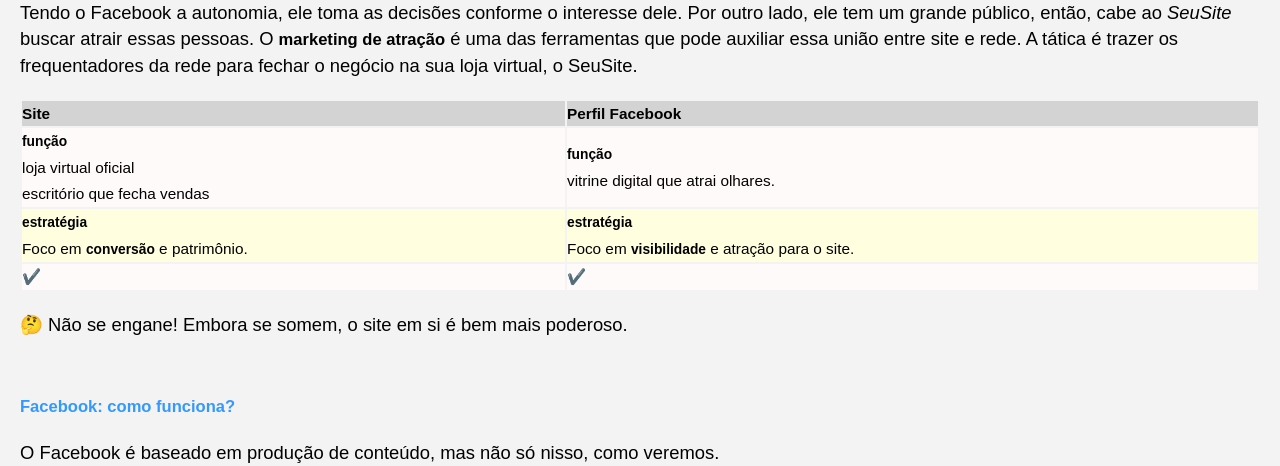
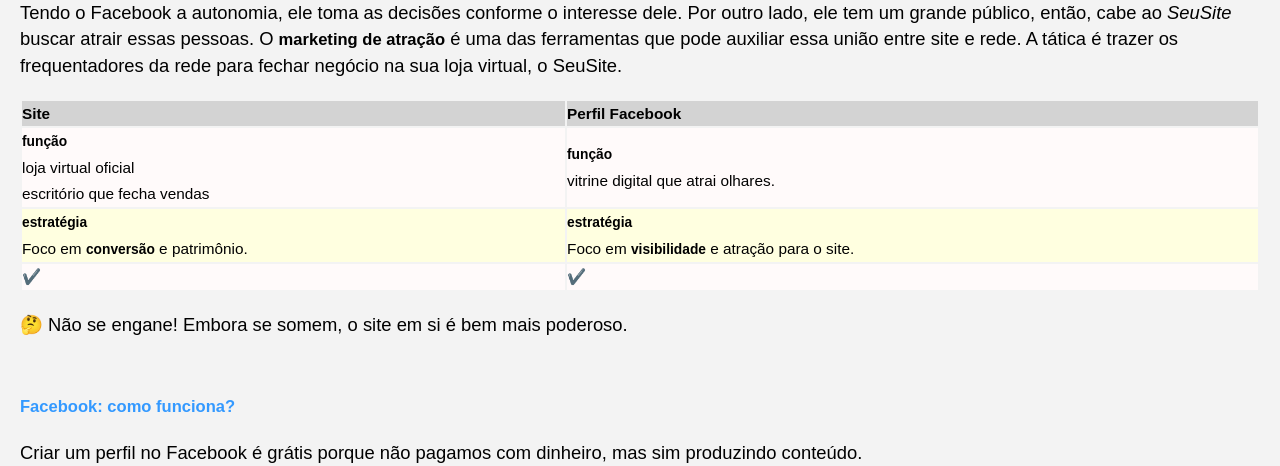
Before and after one commit to Joesynth/joesynth.github.io, a Jekyll site: the page built from _posts/2021-01-03-site-vs-rede-social.md, in a window 1280 px wide and 1400 px high, scrolled down 5753 px, cut to the strip 232-698 px from the top of the window. Built offline with Jekyll 4.4.1, drawn with Linux system fonts in a browser that asks for light colours; some of the changed text lies outside the part shown.

Commit message:
Update 2021-01-03-site-vs-rede-social.md

```diff
--- a/_posts/2021-01-03-site-vs-rede-social.md
+++ b/_posts/2021-01-03-site-vs-rede-social.md
@@ -14,7 +14,6 @@
 6. Credibilidade
 7. Profissional ou amador?
 8. 🎉️ Bônus!
-
 
 
 
@@ -116,7 +115,7 @@
 
 ## Métricas: a qualidade das medições
 
-<img src="https://encrypted-tbn0.gstatic.com/images?q=tbn:ANd9GcTvuZS_WmXsuwXxNa-XBOcz26IZ9HwagCEfBA&s" width="120" />Aqui fica claro, como quem tem a autonomia toma as decisões conforme o próprio interesse.
+<img src="https://encrypted-tbn0.gstatic.com/images?q=tbn:ANd9GcTvuZS_WmXsuwXxNa-XBOcz26IZ9HwagCEfBA&s" width="120" />Aqui fica claro como quem tem a autonomia toma as decisões conforme o próprio interesse.
 
 No Facebook, um vídeo de 1 min, quando visto por 2 s, é mostrado ao usuário como visto. Ao "engordar" o número de visualizações a plataforma "massageia o ego" do dono do perfil, que feliz tende a fazer mais vídeos. O desejo da Meta é exatamente esse: manter pessoas "presas" o dia todo na rede produzindo conteúdo, grátis.
 
@@ -199,7 +198,7 @@
 
 <img src="https://haecceities.files.wordpress.com/2012/03/tre.jpg" width="120" />É típico site e rede social trabalharem juntos. Quando somados dão um resultado melhor do que o esperado.
 
-Tendo o Facebook a autonomia, ele toma as decisões conforme o interesse dele. Por outro lado, ele tem um grande público, então, cabe ao *SeuSite* buscar atrair essas pessoas. O **marketing de atração** é uma das ferramentas que pode auxiliar essa união entre site e rede. A tática é trazer os frequentadores da rede para fechar o negócio na sua loja virtual, o SeuSite.
+Tendo o Facebook a autonomia, ele toma as decisões conforme o interesse dele. Por outro lado, ele tem um grande público, então, cabe ao *SeuSite* buscar atrair essas pessoas. O **marketing de atração** é uma das ferramentas que pode auxiliar essa união entre site e rede. A tática é trazer os frequentadores da rede para fechar negócio na sua loja virtual, o SeuSite.
 
 | Site | Perfil Facebook |
 | :--- | :--- |
@@ -213,13 +212,14 @@
 
 ###### Facebook: como funciona?
 
-O Facebook é baseado em produção de conteúdo, mas não só nisso, como veremos.
+Criar um perfil no Facebook é grátis porque não pagamos com dinheiro, mas sim produzindo conteúdo.
 
-<img src="https://http2.mlstatic.com/D_NQ_NP_606638-MLB106184882346_022026-O.webp" width="120" />**Exemplo do pedreiro**: Criar um perfil no Facebook é grátis porque não pagamos com dinheiro, mas sim produzindo conteúdo.
+<img src="https://http2.mlstatic.com/D_NQ_NP_606638-MLB106184882346_022026-O.webp" width="120" />**Exemplo do pedreiro**:
+
 ✔ **Trabalho gratuito**: um pedreiro (o usuário) gasta horas criando aulas sobre como fazer massa.
 ✔ **Conteúdo**: São os textos, imagens e vídeos produzidos de graça (pelo pedreiro).
 ✔ **Atração**: o conteúdo (feito de graça pelo pedreiro) chama a atenção das pessoas que "curtem" assuntos como obra, manutenção.
-✔ Através da vigilância o Facebook sabe quem se interessa pelo assunto **obra**, daí a plataforma vende anúncios de empresas para esse específico. Amigos (ou até clientes) do pedreiro podem receber propagandas de um concorrente do próprio pedreiro.
+✔ Através da vigilância o Facebook conhece o público que se interessa pelo assunto **obra**, daí a plataforma vende anúncios de empresas para esse grupo específico. Amigos (ou até clientes) do pedreiro podem receber propagandas de um concorrente do próprio pedreiro.
 
 
 |servidor|cliente|
@@ -245,7 +245,11 @@
 |**manutenção / profissional**<br />Analista de SEO|**manutenção / profissional**<br />Analista de SEO, Criador de Conteúdo,Social Media |
 
 
-Tanto *SeuSite* quanto o seu perfil no Facebook são canais importantes, onde um não substitui o outro por ambos lidarem com vendas e *marketing*. Entretanto, não se engane, o site é vital. Ele, de fato, é bem mais poderoso por ser sua "casa própria" na internet. Propriedade: um pilar central. Você tem as chaves, que na prática é o *login* de Administrador _e não um de usuário (como ocorre no Facebook). A autonomia lhe dá o poder de tomar decisões, em absoluto. Isso inclui publicar conteúdos que ficarão para sempre na web, vigiar e ter acesso a dados reais _diferente do Facebook que ilude os usuários, como vimos. Informações precisas, como por exemplo, se os clientes do *Seusite* lhe acham mais pelo Google, pelo Telegram ou por e-mail, irão impactar diretamente num planejamento melhor da *SuaMarca*.
+Tanto *SeuSite* quanto o seu perfil no Facebook são canais importantes, onde um não substitui o outro por ambos lidarem com vendas e *marketing*.
+
+Entretanto, não se engane, o site é vital. Ele, de fato, é bem mais poderoso por ser sua "casa própria" na internet. Propriedade: um pilar central.
+
+Você tem as chaves, que na prática é o *login* de Administrador _e não um de usuário (como ocorre no Facebook). A autonomia lhe dá o poder de tomar decisões, em absoluto. Isso inclui publicar conteúdos que ficarão para sempre na web, vigiar e ter acesso a dados reais _diferente do Facebook que ilude os usuários, como vimos. Informações precisas, como por exemplo, se os clientes do *Seusite* lhe acham mais pelo Google, pelo Telegram ou por e-mail, irão impactar diretamente num planejamento melhor da *SuaMarca*.
 
 
 
```
Also changed, not shown: other parts of _posts/2021-01-03-site-vs-rede-social.md (+1 -1 lines).
